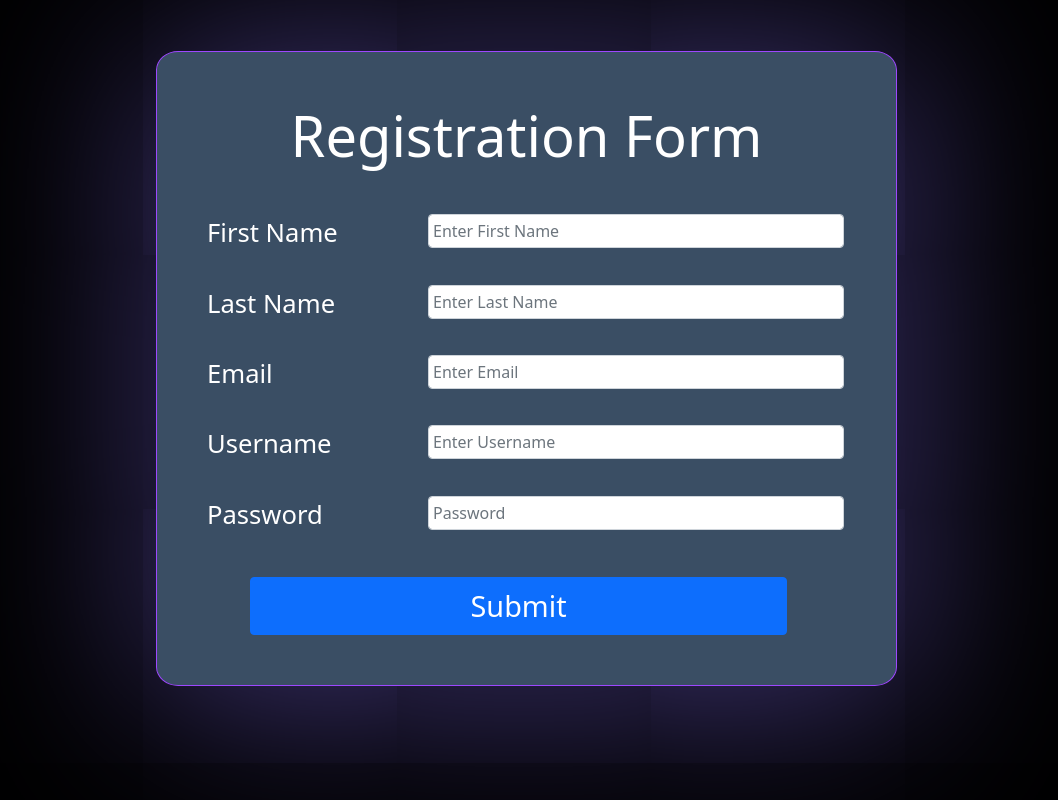
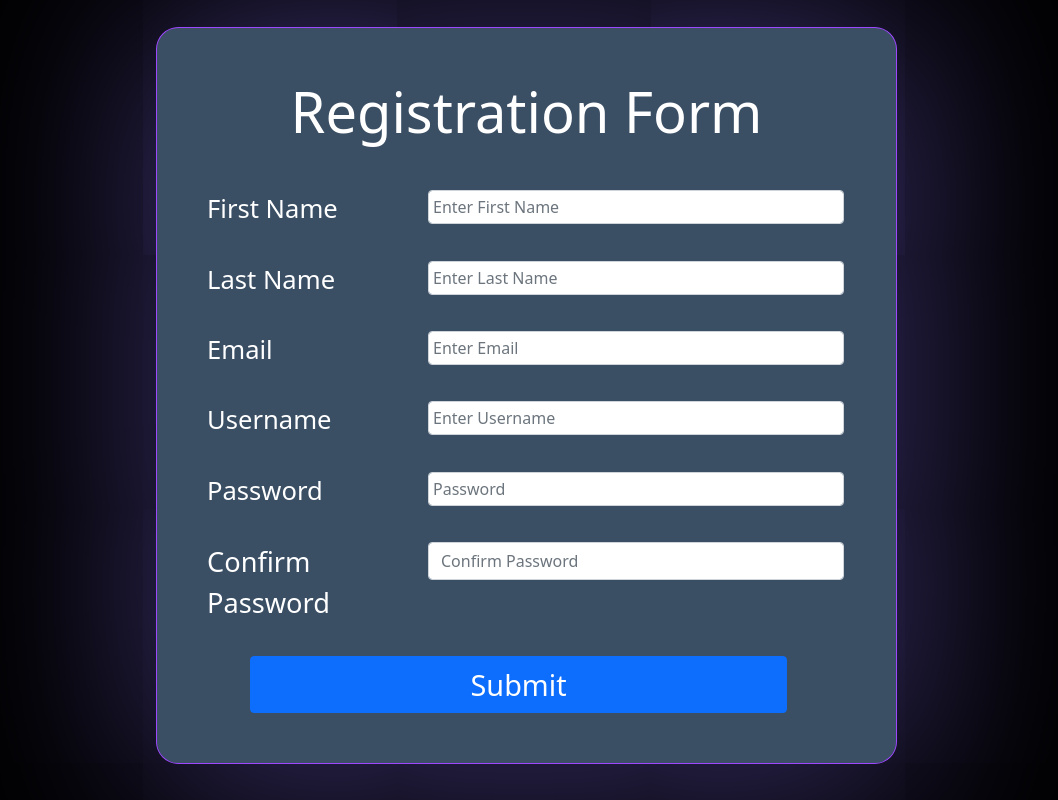
Before and after one commit to kavania2002/MobiMart, a Django app: page /register in a window 1280 px wide. Shown: the whole page, without its empty margins (112-1170 px from the left). Run offline with Django 3.2, Linux system fonts and the light colour scheme; some libraries are stand-ins or nearby versions.

Commit message:
Update register.html

```diff
--- a/MobiMart/templates/register.html
+++ b/MobiMart/templates/register.html
@@ -47,7 +47,7 @@ label{
 }
 .form-container{
     background-color: #79a4d17a;
-    margin-top: 3.2em;
+    margin-top: 1.7em;
     width: 59%;
     margin-left:16em;
     padding: 50px 50px;
@@ -59,9 +59,15 @@ label{
 }
 #btn-id{
     width:84%;
-    margin-top: 1.5em;
     margin-left: 1.5em;
     font-size: 1.8em;
+}
+#in3{
+    font-size: 1.7em;
+}
+#in2{
+  width: 26em;
+  font-size: 1em;
 }
 #in{
     width:26em;
@@ -69,13 +75,7 @@ label{
 }
 
     </style>
-
-
-
 </head>
-
-
-
 
 
 <body>
@@ -89,34 +89,44 @@ label{
         <div class="col-4">
            <label class="form-label">First Name</label></div>
            <div class="col-4">
-            <input type="text" class="form-control" placeholder="Enter First Name" required id="in"></div>
+            <input type="text" class="form-control" name="fname" placeholder="Enter First Name" required id="in"></div>
        </div>
 
            <div class="row">
             <div class="col-4">
            <label class="form-label">Last Name</label></div>
         <div class="col-4">
-            <input type="text" class="form-control" placeholder="Enter Last Name" required id="in"></div>
+            <input type="text" class="form-control" name="lname" placeholder="Enter Last Name" required id="in"></div>
         </div>
 
           <div class="row">
              <div class="col-4">
            <label class="form-label">Email</label></div>
                        <div class="col-4">
-            <input type="email" class="form-control" placeholder="Enter Email" required id="in"></div>
+            <input type="email" class="form-control" name="email" placeholder="Enter Email" required id="in"></div>
           </div>
+
           <div class="row">
             <div class="col-4">
            <label class="form-label">Username</label></div>
             <div class="col-4">
-            <input type="text" class="form-control" placeholder="Enter Username" required id="in"></div>
+            <input type="text" class="form-control" name="username" placeholder="Enter Username" required id="in"></div>
         </div>
+
           <div class="row">
          <div class="col-4">
-            <label for="exampleInputPassword1">Password</label></div>
+            <label class="form-label">Password</label></div>
          <div class="col-4">
-            <input type="password" class="form-control" placeholder="Password" required id="in"></div>
+            <input type="password" class="form-control" name="password1" placeholder="Password" required id="in"></div>
           </div>
+
+           <div class="row">
+         <div class="col-4">
+            <label class="form-label" id="in3">Confirm Password</label></div>
+         <div class="col-4">
+            <input type="password" class="form-control" name="password2" placeholder="Confirm Password" required id="in2"></div>
+          </div>
+
           <button type="submit" class="btn btn-primary btn-block" id="btn-id">Submit</button>
             {% for message in messages %}
             <h5 align="center">{{message}}</h5>
```
